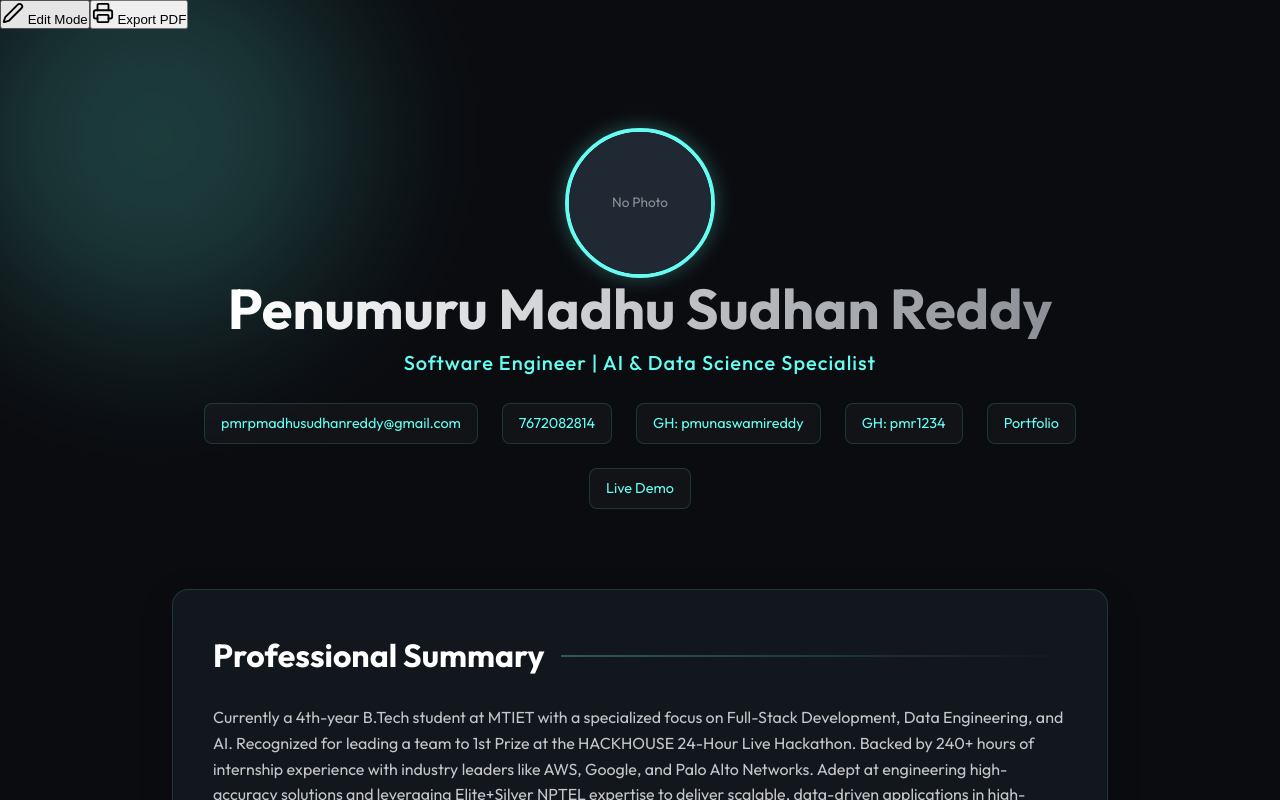
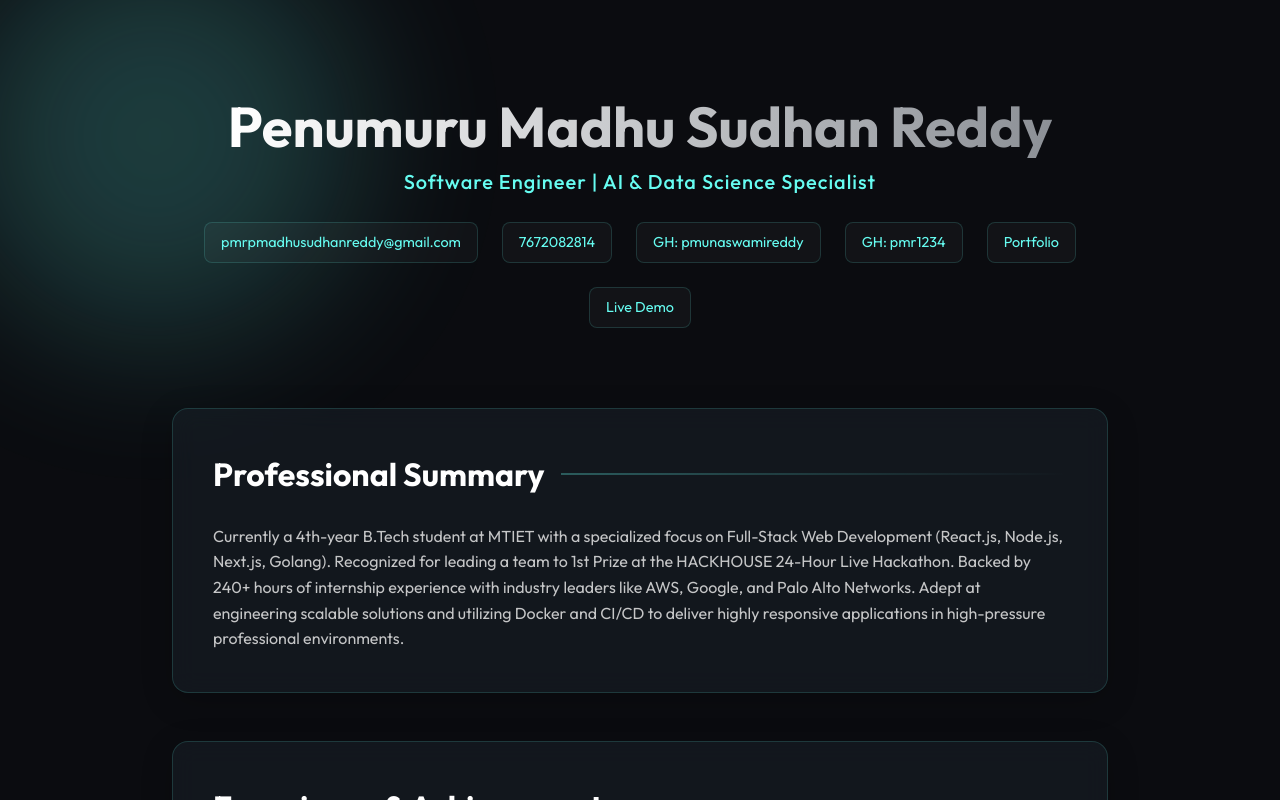
Before and after one commit to pmunaswamireddy/-web-resume, a Next.js app: page / in a window 1280 px wide. Shown: the top 800 px of the page. Built offline with nearby package versions, Linux system fonts and the light colour scheme.

Commit message:
chore: remove buttons and photo placeholder, update ATS keywords

```diff
--- a/src/app/page.tsx
+++ b/src/app/page.tsx
@@ -60,7 +60,7 @@ export default function ResumeBuilder() {
     github2: 'https://github.com/pmr1234',
     github3: 'https://web-resume-peach-xi.vercel.app/',
     github4: 'https://frontend-nine-dusky-21.vercel.app/',
-    summary: 'Currently a 4th-year B.Tech student at MTIET with a specialized focus on Full-Stack Development, Data Engineering, and AI. Recognized for leading a team to 1st Prize at the HACKHOUSE 24-Hour Live Hackathon. Backed by 240+ hours of internship experience with industry leaders like AWS, Google, and Palo Alto Networks. Adept at engineering high-accuracy solutions and leveraging Elite+Silver NPTEL expertise to deliver scalable, data-driven applications in high-pressure professional environments.'
+    summary: 'Currently a 4th-year B.Tech student at MTIET with a specialized focus on Full-Stack Web Development (React.js, Node.js, Next.js, Golang). Recognized for leading a team to 1st Prize at the HACKHOUSE 24-Hour Live Hackathon. Backed by 240+ hours of internship experience with industry leaders like AWS, Google, and Palo Alto Networks. Adept at engineering scalable solutions and utilizing Docker and CI/CD to deliver highly responsive applications in high-pressure professional environments.'
   });
 
   const [experience, setExperience] = useState([
@@ -198,8 +198,8 @@ export default function ResumeBuilder() {
   ]);
 
   const [skills, setSkills] = useState([
-    { id: 1, category: 'Languages', items: 'C, Python, Java, JavaScript, HTML, CSS, SQL' },
-    { id: 2, category: 'Frameworks & Tech', items: 'React.js, Next.js, Node.js, Express.js, Hadoop, Spark, MongoDB, Hive, Tableau, Prompt Engineering' },
+    { id: 1, category: 'Languages', items: 'C, Python, Java, JavaScript, HTML/CSS, SQL' },
+    { id: 2, category: 'Frameworks & Tech', items: 'React.js, Next.js, Node.js, Golang, Docker, Kubernetes, CI/CD' },
     { id: 3, category: 'Soft Skills', items: 'Leadership, Effective Communication, High Accuracy, Confident' },
     { id: 4, category: 'Spoken Languages', items: 'Telugu, Hindi, English, Sanskrit' },
     { id: 5, category: 'Hobbies', items: 'Gaming, Photography, Traveling, Exploring New Tech' }
@@ -265,97 +265,14 @@ export default function ResumeBuilder() {
 
   return (
     <div className="min-h-screen bg-[#0b0c10] text-[#c5c6c7]">
-      {/* Floating Action Controls */}
-      <div className="fixed top-4 right-4 z-50 flex gap-2">
-        <button
-          onClick={() => setIsEditing(!isEditing)}
-          className="flex items-center gap-2 px-4 py-2 bg-[#1f2833] border border-[#66fcf1] border-opacity-30 rounded-lg text-[#66fcf1] hover:bg-[#66fcf1] hover:text-[#0b0c10] transition-all shadow-lg"
-        >
-          {isEditing ? <><Check size={22}/> Preview Mode</> : <><Edit2 size={22}/> Edit Mode</>}
-        </button>
-        {!isEditing && (
-          <button
-            onClick={() => handlePrint()}
-            className="flex items-center gap-2 px-5 py-2.5 bg-[#66fcf1] rounded-lg text-[#0b0c10] hover:bg-[#45a29e] transition-all shadow-lg font-bold text-base"
-          >
-            <Printer size={22}/> Export PDF
-          </button>
-        )}
-      </div>
+      {/* Floating Action Controls Removed */}
 
       <main ref={printRef} className="container mx-auto max-w-[1000px] px-6 py-12 flex flex-col gap-12 pdf-container">
 
         {/* Hero Section */}
         <section className={`hero text-center flex flex-col relative items-center ${isEditing ? 'border border-dashed border-[#45a29e] p-6 rounded-xl bg-[#1f2833] bg-opacity-30' : ''}`}>
 
-          {/* Profile Photo Area */}
-          <div className="relative group mb-6 flex flex-col items-center">
-            {/* The circle container – overflow:hidden is key */}
-            <div
-              style={{
-                width: '150px',
-                height: '150px',
-                borderRadius: '50%',
-                overflow: 'hidden',
-                border: '4px solid #66fcf1',
-                boxShadow: '0 0 20px rgba(102,252,241,0.3)',
-                flexShrink: 0
-              }}
-            >
-              {profileImg ? (
-                <Image
-                  src={profileImg}
-                  alt="Profile"
-                  width={150}
-                  height={150}
-                  unoptimized
-                  style={{
-                    width: '100%',
-                    height: '100%',
-                    objectFit: 'cover',
-                    objectPosition: `center ${photoOffsetY}%`,
-                  }}
-                />
-              ) : (
-                <div style={{ width: '100%', height: '100%', display: 'flex', alignItems: 'center', justifyContent: 'center', background: '#1f2833', color: '#8c9096', fontSize: '0.85rem' }}>
-                  No Photo
-                </div>
-              )}
-            </div>
 
-            {isEditing && (
-              <div className="mt-3 flex flex-col items-center gap-2">
-                {/* Upload / Camera row */}
-                <div className="flex gap-2 bg-[#0b0c10] p-1 rounded-lg border border-[#66fcf1] shadow-xl">
-                  <label className="p-2 hover:bg-[#1f2833] rounded cursor-pointer text-[#66fcf1]" title="Upload Image">
-                    <Upload size={16} />
-                    <input type="file" accept="image/*" onChange={handleImageUpload} className="hidden" />
-                  </label>
-                  <button onClick={captureCamera} className="p-2 hover:bg-[#1f2833] rounded cursor-pointer text-[#66fcf1]" title="Take Photo">
-                    <Camera size={16} />
-                  </button>
-                  {profileImg && (
-                    <button onClick={() => saveProfileImg(null)} className="p-2 hover:bg-red-900 rounded cursor-pointer text-red-400" title="Remove Photo">
-                      <Trash2 size={16} />
-                    </button>
-                  )}
-                </div>
-                {/* Vertical offset slider */}
-                {profileImg && (
-                  <div className="flex items-center gap-2 text-xs text-[#8c9096]">
-                    <span>⬆ Face</span>
-                    <input
-                      type="range" min={0} max={100} value={photoOffsetY}
-                      onChange={e => saveOffsetY(Number(e.target.value))}
-                      className="w-28 accent-[#66fcf1]"
-                      title="Adjust vertical position of face"
-                    />
-                    <span>⬇</span>
-                  </div>
-                )}
-              </div>
-            )}
-          </div>
 
           {isEditing ? (
             <div className="w-full max-w-2xl flex flex-col gap-4 mt-6">
```
